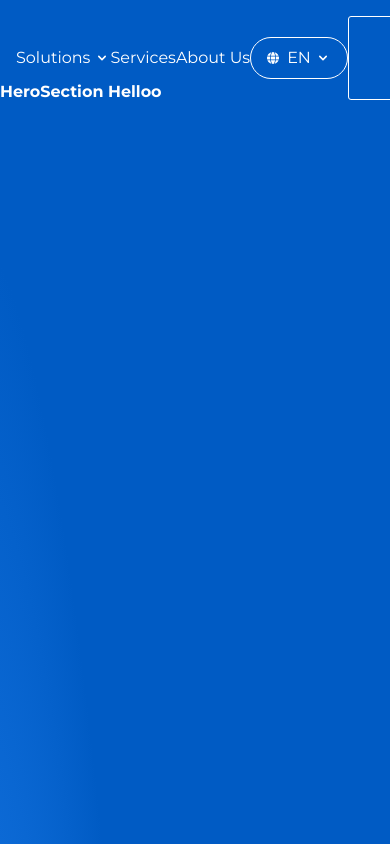
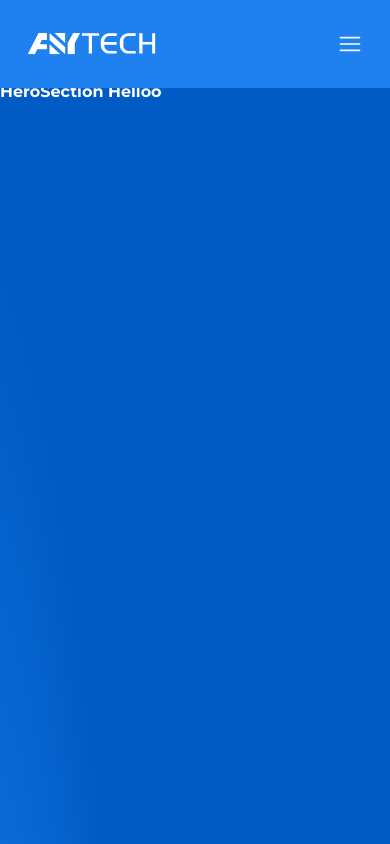
Before and after one commit to topurayhan007/any-tech, a Next.js app: page / in a window 390 px wide. Shown: the top 844 px of the page. Built offline with nearby package versions, Linux system fonts and the light colour scheme.

Commit message:
Update: Mobile navbar done

```diff
--- a/app/layout.tsx
+++ b/app/layout.tsx
@@ -27,7 +27,9 @@
 }>) {
   return (
     <html lang="en" className={`${montserrat.className} ${inter.variable}`}>
-      <body className={`${montserrat.variable} antialiased`}>{children}</body>
+      <body className={`${montserrat.variable} antialiased relative`}>
+        {children}
+      </body>
     </html>
   );
 }
--- a/components/Button.tsx
+++ b/components/Button.tsx
@@ -14,7 +14,7 @@
     <Link
       href={href}
       className={cn(
-        "md:py-[14px] py-[13px] px-[42px] space-x-[8px] flex items-center transition-all duration-300 rounded-[3px] group",
+        "md:py-[14px] py-[13px] px-[42px] space-x-[8px] flex items-center justify-center transition-all duration-300 rounded-[3px] group",
         {
           "border border-white hover:bg-white hover:shadow-button-primary":
             variant === "outline",
--- a/components/Dropdown.tsx
+++ b/components/Dropdown.tsx
@@ -23,7 +23,7 @@
   icon,
 }) => {
   const [isOpen, setIsOpen] = useState(false);
-  const dropdownRef = useRef<HTMLLIElement>(null);
+  const dropdownRef = useRef<HTMLDivElement>(null);
 
   useEffect(() => {
     if (!clickable) return;
@@ -42,7 +42,7 @@
   }, [clickable]);
 
   return (
-    <li
+    <div
       ref={dropdownRef}
       className={cn("relative", { group: !clickable })}
       onMouseEnter={() => !clickable && setIsOpen(true)}
@@ -89,7 +89,7 @@
           </li>
         ))}
       </ul>
-    </li>
+    </div>
   );
 };
 
--- a/components/Navbar.tsx
+++ b/components/Navbar.tsx
@@ -5,10 +5,12 @@
 import Link from "next/link";
 import Dropdown from "./Dropdown";
 import { FaGlobe } from "react-icons/fa6";
+import { RxCross2, RxHamburgerMenu } from "react-icons/rx";
 
 const Navbar = () => {
   const [isScrolled, setIsScrolled] = useState(false);
   const [isVisible, setIsVisible] = useState(true);
+  const [isMobileMenuOpen, setIsMobileMenuOpen] = useState(false);
   let lastScrollY = 0;
 
   useEffect(() => {
@@ -31,6 +33,10 @@
     return () => window.removeEventListener("scroll", handleScroll);
   }, []);
 
+  const toggleMobileMenu = () => {
+    setIsMobileMenuOpen(!isMobileMenuOpen);
+  };
+
   const solutionsDropdownList = [
     { label: "AnyCaaS", href: "#" },
     { label: "AnyBaaS", href: "#" },
@@ -46,28 +52,39 @@
 
   return (
     <header
-      className={`fixed top-0 left-0 w-full transition-all duration-300 z-[9999] ${
-        isVisible ? "translate-y-0" : "-translate-y-full"
+      className={`fixed top-0 left-0 lg:py-5 py-8 w-full transition-all duration-300 font-inter z-[9999] ${
+        isVisible ? "translate-y-0" : "-translate-y-[120%]"
       } ${
         isScrolled
-          ? "bg-white text-blue-main drop-shadow-nav"
-          : "bg-transparent text-white"
+          ? "bg-blue-indigo lg:bg-white text-blue-main drop-shadow-nav"
+          : "bg-blue-indigo lg:bg-transparent text-white"
       }`}
     >
-      <nav className="container mx-auto flex items-center justify-between p-4">
-        <div className="flex items-center">
+      <div className="relative">
+        <nav className="container mx-auto flex items-center justify-between lg:px-auto px-7">
+          <div className="flex items-center justify-center">
             <Link href="/">
+              {/* Desktop Logo */}
               <Image
                 src={isScrolled ? "/assets/logo-blue.svg" : "/assets/logo.svg"}
                 alt="Logo"
                 width={171}
                 height={28}
-              className="w-[134px] h-auto object-contain lg:w-[170px]"
+                className="hidden lg:block h-auto object-contain lg:w-[170px]"
+              />
+              {/* Mobile Logo */}
+              <Image
+                src="/assets/logo.svg"
+                alt="Logo"
+                width={171}
+                height={28}
+                className="block lg:hidden w-[134px] h-auto object-contain"
               />
             </Link>
           </div>
 
-        <ul className="flex items-center">
+          {/* Desktop Menu */}
+          <ul className="hidden lg:flex items-center">
             <li className="">
               <Dropdown
                 label="Solutions"
@@ -96,16 +113,61 @@
                 iconRotate
                 items={languageDropdownList}
                 icon={<FaGlobe className="text-xs" />}
-              className={`flex items-center px-4 py-2 border rounded-full ${
+                className={`flex items-center px-3 py-2 border rounded-full ${
                   isScrolled ? "border-blue-main" : "border-white"
                 }`}
               />
             </li>
           </ul>
+          <div className="hidden lg:flex">
             <Button href="#" variant={isScrolled ? "primary-2" : "outline"}>
               Contact Us
             </Button>
+          </div>
+
+          {/* Mobile Menu Button */}
+          <button onClick={toggleMobileMenu} className="lg:hidden text-white">
+            {isMobileMenuOpen ? (
+              <RxCross2 className="text-2xl" />
+            ) : (
+              <RxHamburgerMenu className="text-2xl" />
+            )}
+          </button>
         </nav>
+
+        {/* Mobile Menu */}
+        <div
+          className={`absolute top-[calc(100%+2rem)] lg:hidden w-full bg-blue-indigo-light text-white transition-transform duration-300 p-8 z-0 ${
+            isMobileMenuOpen ? "block translate-x-0" : "-translate-x-[120%]"
+          }`}
+        >
+          <ul className="flex flex-col items-start space-y-6 mb-8 text-lg">
+            <Dropdown
+              label="Solutions"
+              items={solutionsDropdownList}
+              className="w-full whitespace-nowrap group lg:py-3 lg:px-6 cursor-pointer"
+            />
+            <li className="cursor-pointer">Services</li>
+            <li className="cursor-pointer">About Us</li>
+          </ul>
+
+          <div className="flex items-center justify-center mb-10">
+            <Dropdown
+              label="English"
+              items={languageDropdownList}
+              clickable
+              icon={<FaGlobe className="text-xl" />}
+              className="flex items-center border border-white px-4 py-2 rounded-full"
+            />
+          </div>
+
+          <div className="">
+            <Button href="#" variant="outline">
+              Contact Us
+            </Button>
+          </div>
+        </div>
+      </div>
     </header>
   );
 };
--- a/tailwind.config.ts
+++ b/tailwind.config.ts
@@ -6,6 +6,8 @@
   "blue-tertiary": "#00152D",
   "blue-medium-light": "#B9D9FF",
   "blue-light": "#F8FCFF",
+  "blue-indigo": "#1F80F0",
+  "blue-indigo-light": "#1B76E9",
   "orange-main": "#FE8B53",
   "teal-main": "#00e9ea",
   "black-main": "#0b305b",
```
Lines whose indentation alone changed are shown as unchanged.
